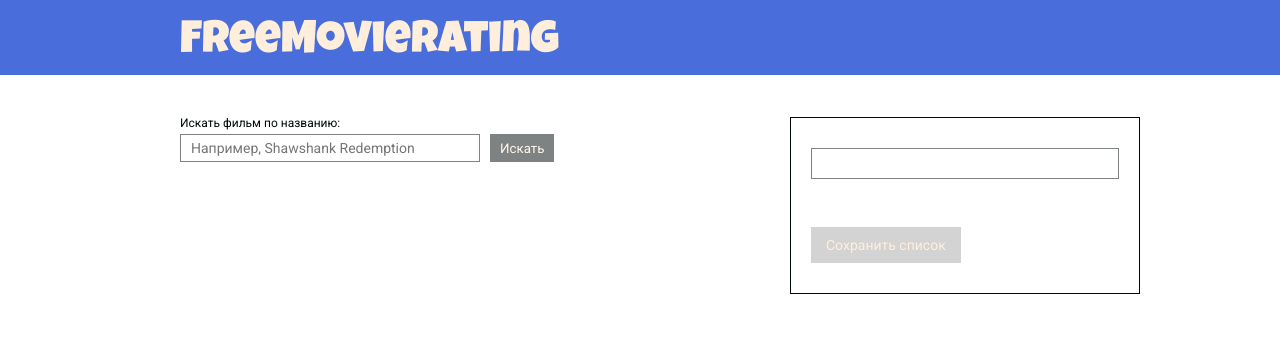
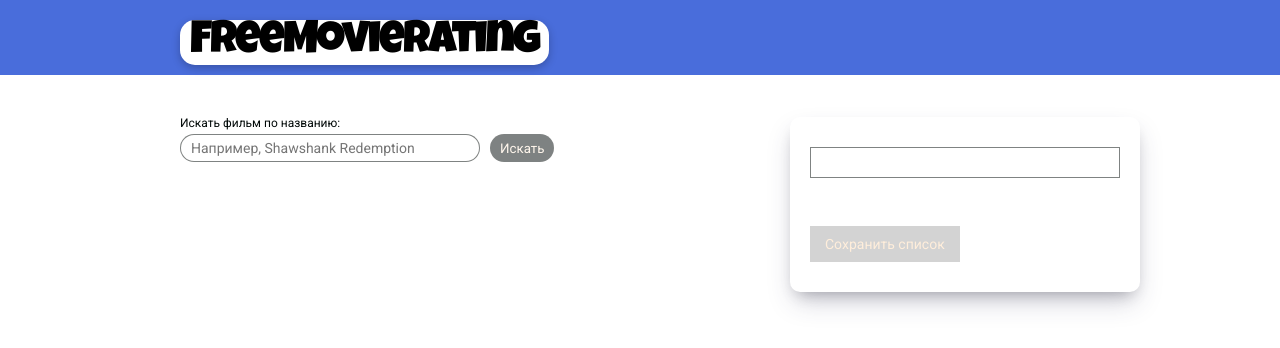
Before and after one commit to RashadGuluzadeh/Movie-Project-4, a React (Create React App) app: page / in a window 1280 px wide. Shown: the top 348 px of the page. Built offline with nearby package versions, Linux system fonts and the light colour scheme.

Commit message:
Ready to show

```diff
--- a/src/components/Favorites/Favorites.css
+++ b/src/components/Favorites/Favorites.css
@@ -1,7 +1,9 @@
 .favorites {
     box-sizing: border-box;
-    border: 1px solid rgba(0, 8, 7);
+    /* border: 1px solid rgba(0, 8, 7); */
     padding: 30px 20px;
+    box-shadow: rgba(50, 50, 93, 0.25) 0px 13px 27px -5px, rgba(0, 0, 0, 0.3) 0px 8px 16px -8px;
+    border-radius: 10px;
 }
 
 .favorites__name {
@@ -22,6 +24,7 @@
     justify-content: space-between;
     margin-bottom: 5px;
     border-bottom: 1px solid;
+    align-items: center;
 }
 .favorites__save {
     border: none;
@@ -50,10 +53,13 @@
 .favorites__removeBtn{
     border: 1px solid;
     border-radius: 50%;
-    padding: 2px 5px;
+    padding: 2px 6px 3px 6px ;
     background-color: transparent;
     cursor: pointer;
     margin-bottom: 5px;
+    text-align: center;
+    display: inline-block;
+    font-weight: bold;
 }
 .favorites__removeBtn:hover{
     background-color: #496DDB;
--- a/src/components/Header/Header.css
+++ b/src/components/Header/Header.css
@@ -1,13 +1,22 @@
 .header {
     background: #496DDB;
     padding: 20px calc(50% - 500px) 10px;
+    display: flex;
+    align-items: center;
 }
 
 .header__title {
     font-family: 'Luckiest Guy', cursive;
-    color: #FFEEDB;
+    color: black;
     font-size: 45px;
     margin-left: 40px;
+    background-color: white;
+    display: inline;
+    letter-spacing: 0;
+    padding: 0px 10px;
+    letter-spacing: -2px;
+    border-radius: 15px;
+    box-shadow: rgba(0, 0, 0, 0.24) 0px 3px 8px;
 }
 @media only screen and (max-width: 720px) {
     .header{
--- a/src/components/SearchBox/SearchBox.css
+++ b/src/components/SearchBox/SearchBox.css
@@ -16,6 +16,7 @@
     font-size: 14px;
     padding: 5px 10px;
     border: 1px solid rgba(0, 8, 7, .5);
+    border-radius: 15px;
 }
 
 .search-box__form-submit {
@@ -25,6 +26,7 @@
     transition: all 0.2s linear;
     color: #FFEEDB;
     background-color: rgba(0, 8, 7);
+    border-radius: 15px;
 }
 
 .search-box__form-submit:hover:not(:disabled) {
```
